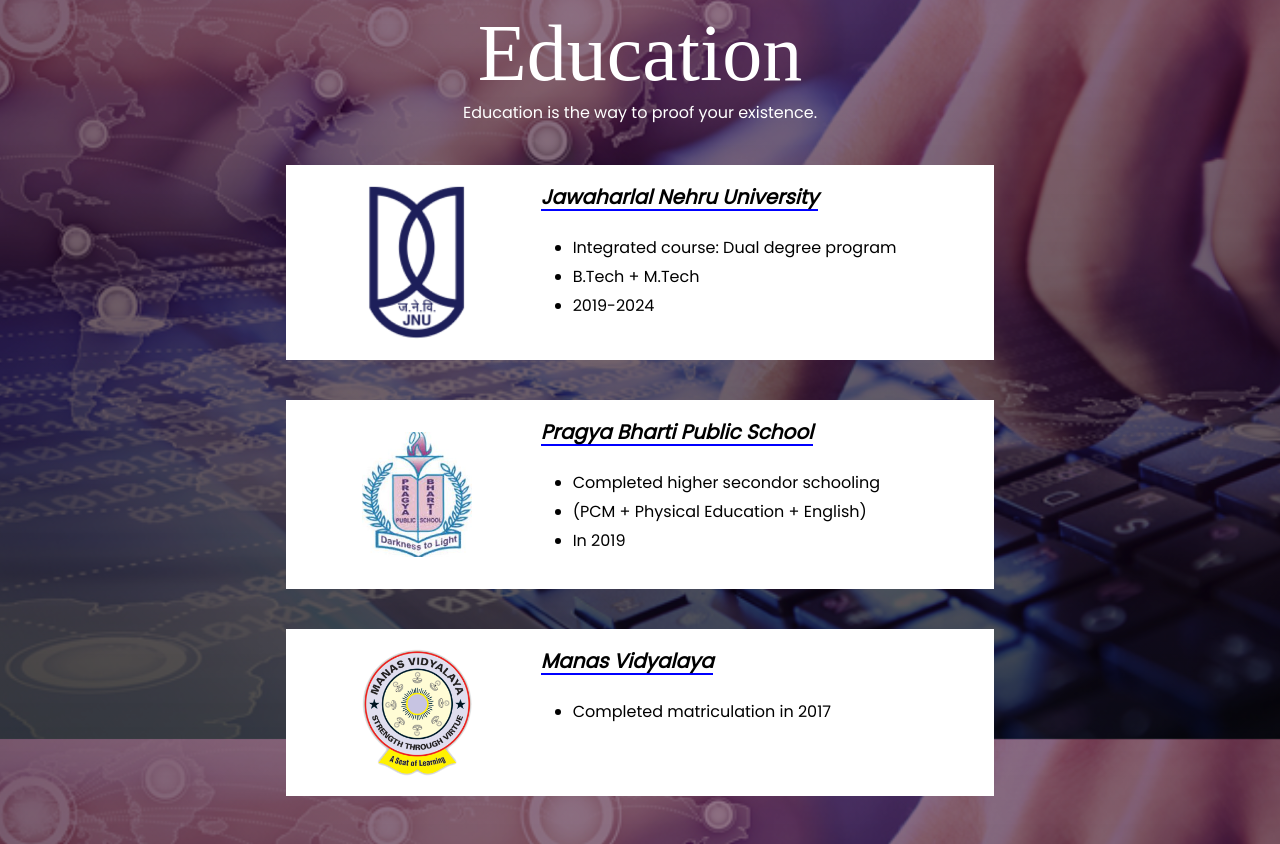
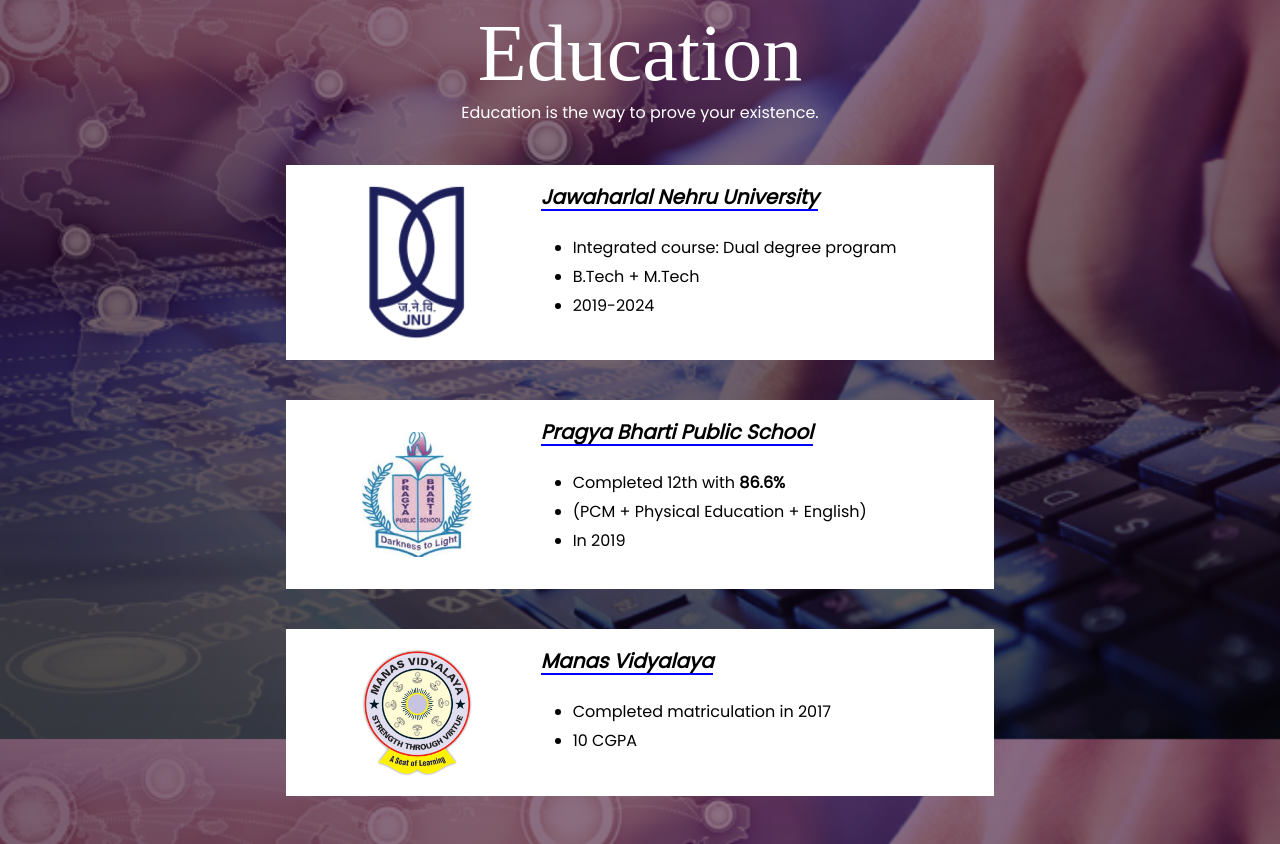
Before and after one commit to Umesh-JNU/My-Website, a plain HTML site: page pages/edu.html in a window 1280 px wide. Shown: the part 61-905 px from the top of the page. Drawn offline with nearby package versions, Linux system fonts and the light colour scheme; a web font is replaced by a local one.

Commit message:
Update edu.html

```diff
--- a/pages/edu.html
+++ b/pages/edu.html
@@ -82,7 +82,7 @@
       <div class="row">
         <div class="col text-center">
           <h1 class="text">Education</h1>
-          <p>Education is the way to proof your existence.</p>
+          <p>Education is the way to prove your existence.</p>
         </div>
       </div>
       <div class="row">
@@ -114,7 +114,7 @@
               <div class="content">
                 <h1><em>Pragya Bharti Public School</em></h1>
                 <ul>
-                  <li>Completed higher secondor schooling</li>
+                  <li>Completed 12th with <strong>86.6%</strong></li>
                   <li>(PCM + Physical Education + English)</li>
                   <li>In 2019</li>
                 </ul>
@@ -132,6 +132,7 @@
                 <h1><em>Manas Vidyalaya</em></h1>
                 <ul>
                   <li>Completed matriculation in 2017</li>
+                  <li>10 CGPA</li>
                 </ul>
               </div>
             </div>
```
